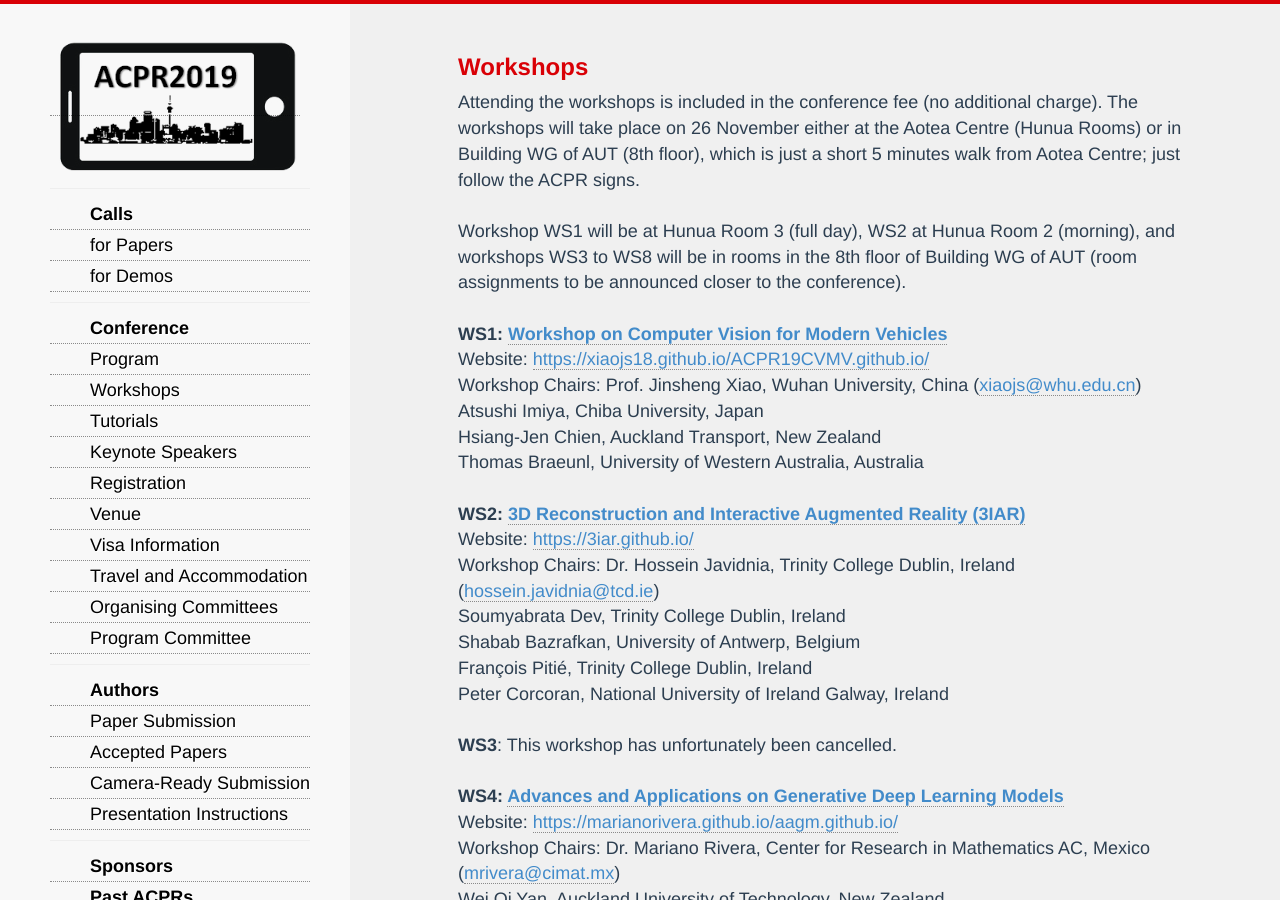
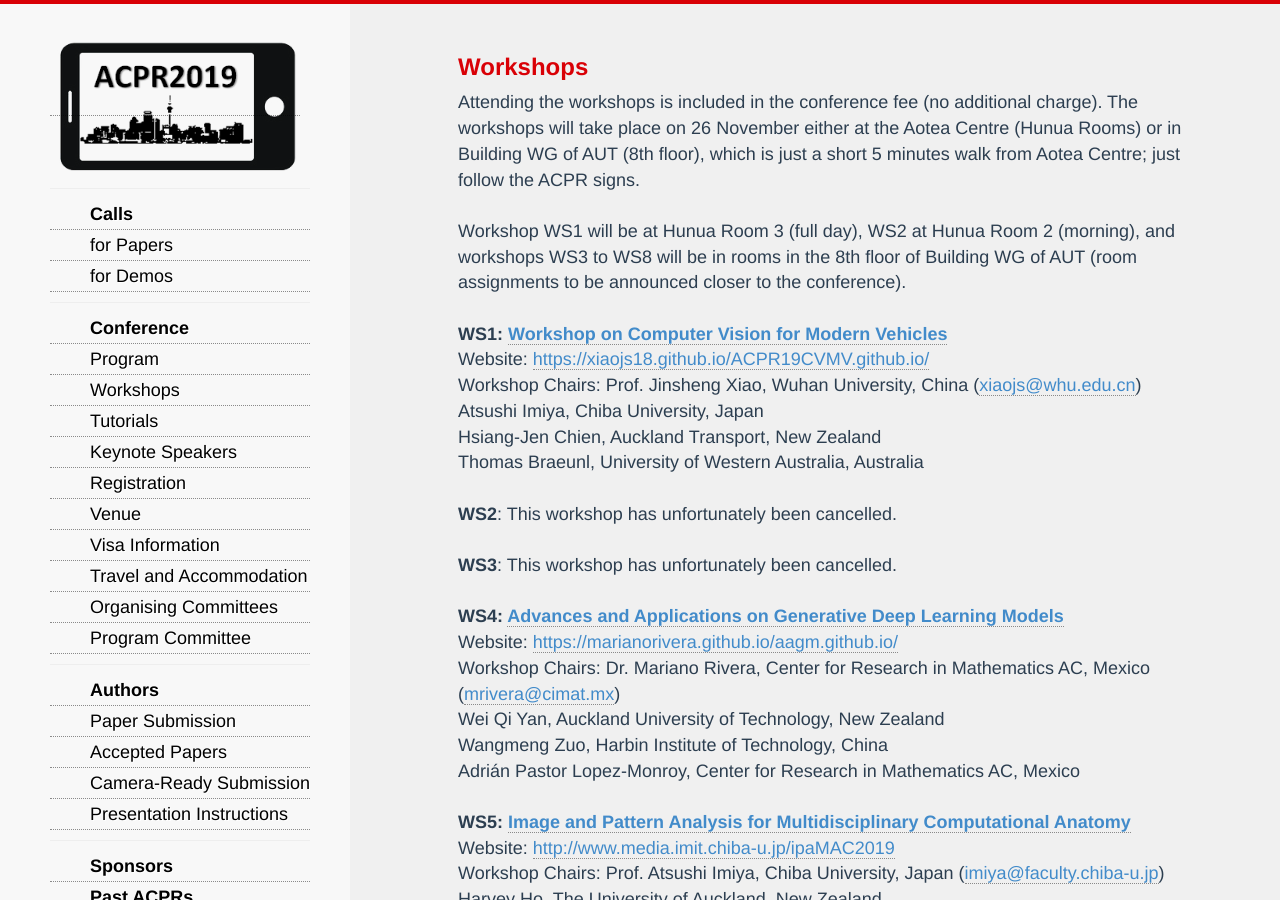
Before and after one commit to AndrewChenUoA/ACPR2019, a Jekyll site: the page built from workshops.html, in a window 1280 px wide and 900 px high. Built offline with Jekyll 4.4.1, drawn with Linux system fonts in a browser that asks for light colours; nearby versions of some CDN libraries; Markdown is read by kramdown in place of the engine named in the settings.

Commit message:
Update cancelled workshops

```diff
--- a/workshops.html
+++ b/workshops.html
@@ -15,13 +15,7 @@
 Hsiang-Jen Chien, Auckland Transport, New Zealand<br/>
 Thomas Braeunl, University of Western Australia, Australia<br/><br/>
 
-<b>WS2: <a href="https://3iar.github.io/">3D Reconstruction and Interactive Augmented Reality (3IAR)</a></b><br/>
-Website: <a href="https://3iar.github.io/">https://3iar.github.io/</a><br/>
-Workshop Chairs: Dr. Hossein Javidnia, Trinity College Dublin, Ireland (<a href="mailto:hossein.javidnia@tcd.ie">hossein.javidnia@tcd.ie</a>)<br/>
-Soumyabrata Dev, Trinity College Dublin, Ireland<br/>
-Shabab Bazrafkan, University of Antwerp, Belgium<br/>
-François Pitié, Trinity College Dublin, Ireland<br/>
-Peter Corcoran, National University of Ireland Galway, Ireland<br/><br/>
+<b>WS2</b>: This workshop has unfortunately been cancelled.<br/><br/>
 
 <b>WS3</b>: This workshop has unfortunately been cancelled.<br/><br/>
 
```
